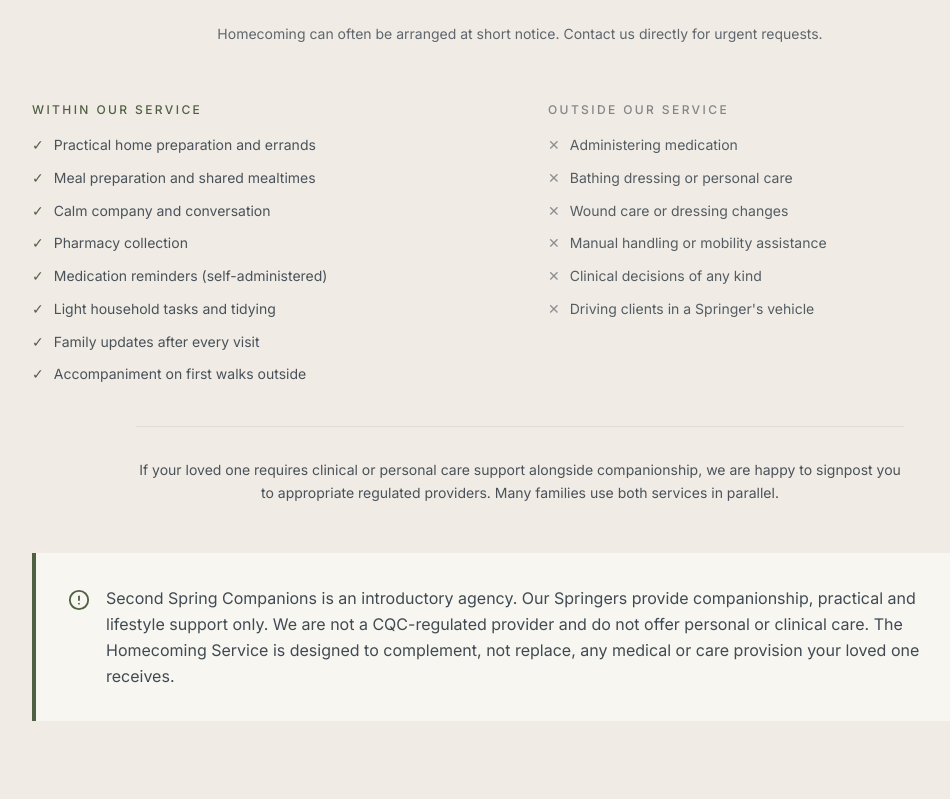
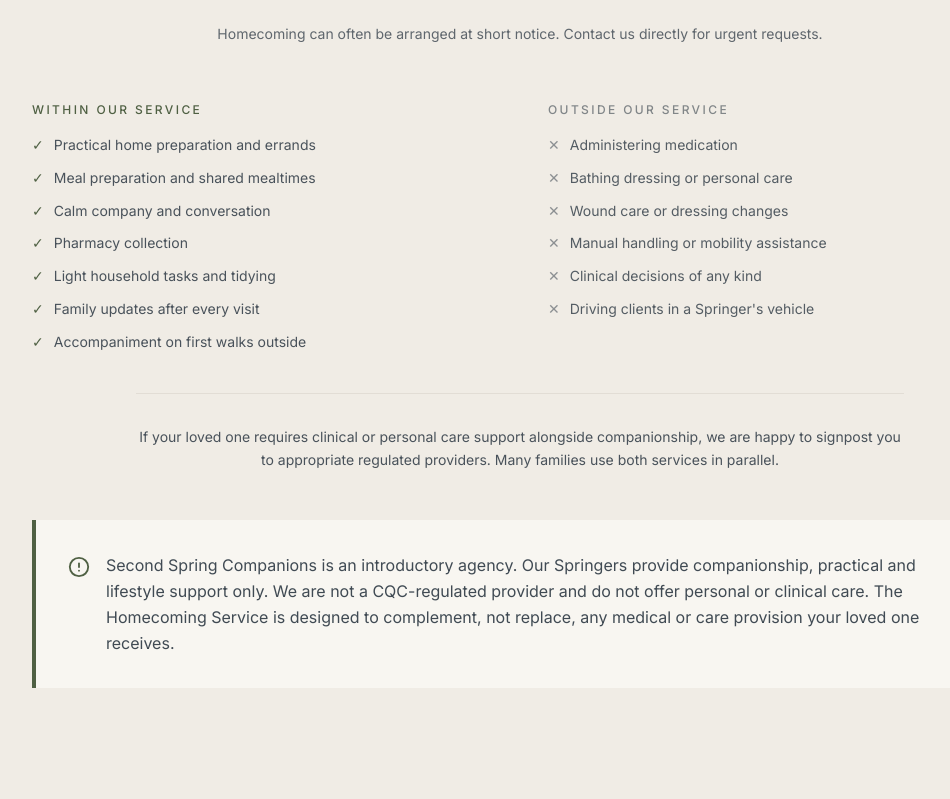
Before and after one commit to samtobi1968/second-spring-companions, a Next.js app: page /services in a window 1280 px wide. Shown: the part 4261-5060 px from the top of the page, without its empty margins (120-1070 px from the left). Built offline with nearby package versions, Linux system fonts and the light colour scheme; no server answers.

Commit message:
Remove medication reminders (self-administrated)
Co-authored-by: Cursor <cursoragent@cursor.com>

```diff
--- a/src/views/Services.tsx
+++ b/src/views/Services.tsx
@@ -179,7 +179,6 @@ const Services = () => {
                   "Meal preparation and shared mealtimes",
                   "Calm company and conversation",
                   "Pharmacy collection",
-                  "Medication reminders (self-administered)",
                   "Light household tasks and tidying",
                   "Family updates after every visit",
                   "Accompaniment on first walks outside",
```
